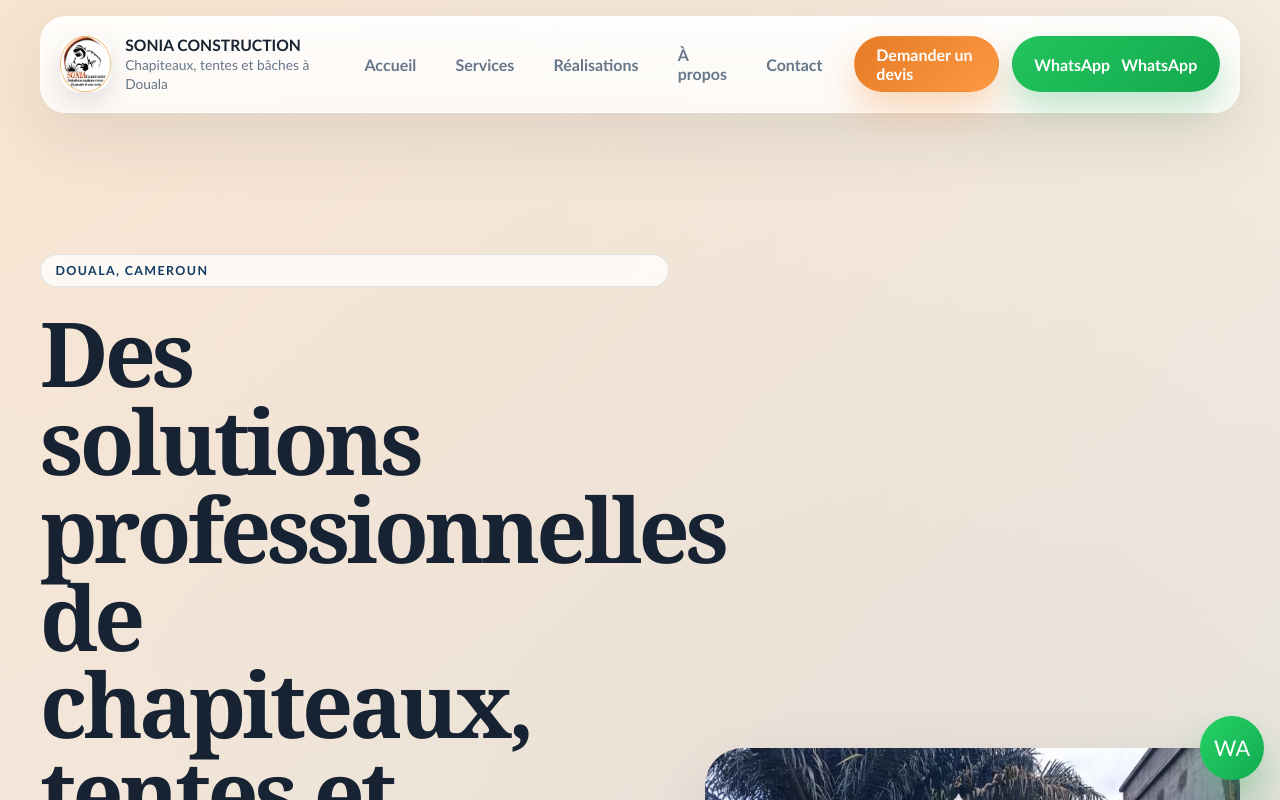
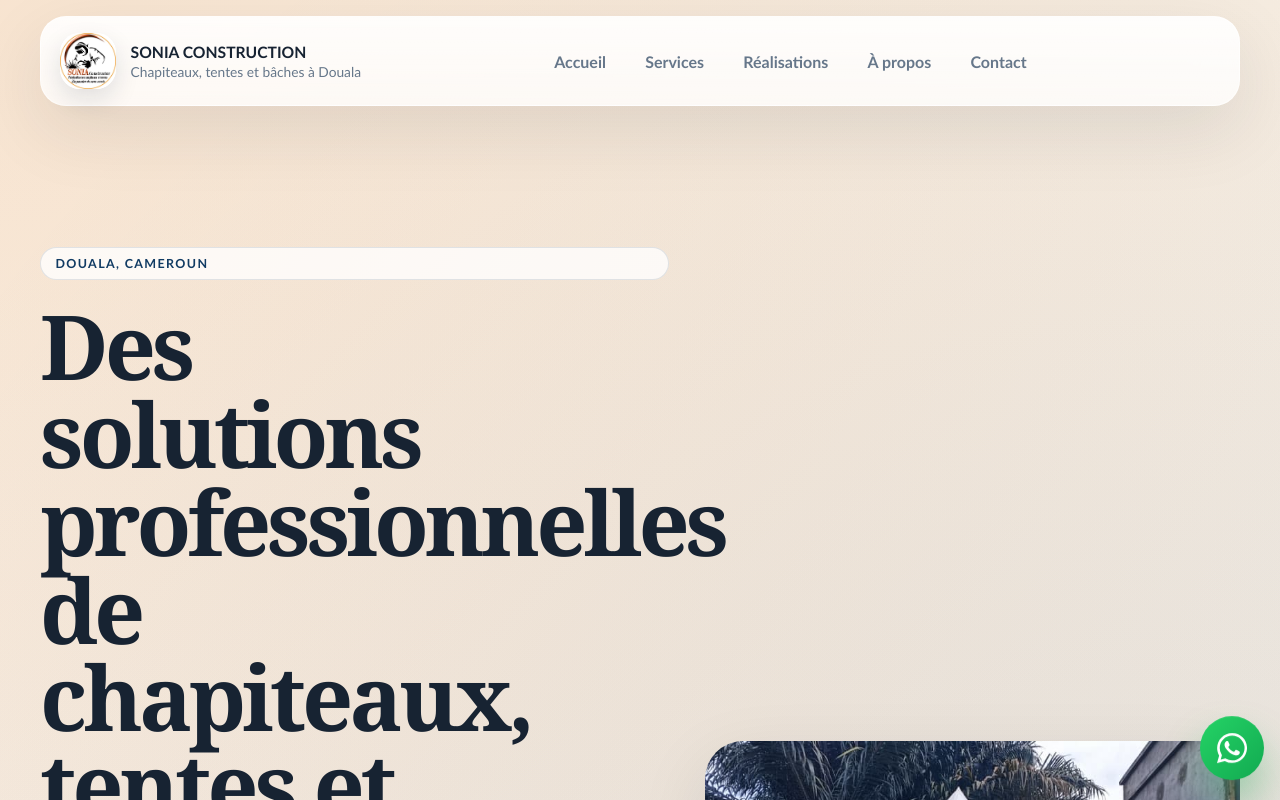
Before and after one commit to larrypops/sonia-construction, a Next.js app: page / in a window 1280 px wide. Shown: the top 800 px of the page. Built offline with nearby package versions, Linux system fonts and the light colour scheme.

Commit message:
Simplify header and use WhatsApp logo

```diff
--- a/components/Header.tsx
+++ b/components/Header.tsx
@@ -4,7 +4,6 @@ import Image from "next/image";
 import Link from "next/link";
 import { AnimatePresence, motion } from "framer-motion";
 import { useState } from "react";
-import WhatsAppButton from "@/components/WhatsAppButton";
 import { navigationLinks } from "@/lib/site";
 
 export default function Header() {
@@ -33,10 +32,6 @@ export default function Header() {
           </nav>
 
           <div className="header-actions">
-            <Link href="/contact" className="btn btn-primary desktop-only">
-              Demander un devis
-            </Link>
-            <WhatsAppButton className="btn btn-whatsapp desktop-only" label="WhatsApp" />
             <button
               type="button"
               className="menu-toggle"
@@ -64,10 +59,6 @@ export default function Header() {
                     {link.label}
                   </Link>
                 ))}
-                <Link href="/contact" className="btn btn-primary" onClick={() => setIsOpen(false)}>
-                  Demander un devis
-                </Link>
-                <WhatsAppButton label="Écrire sur WhatsApp" />
               </nav>
             </motion.div>
           ) : null}
--- a/components/WhatsAppButton.tsx
+++ b/components/WhatsAppButton.tsx
@@ -20,7 +20,21 @@ export default function WhatsAppButton({
       className={floating ? "floating-whatsapp" : className}
       aria-label="Contacter Sonia Construction sur WhatsApp"
     >
-      {floating ? "WA" : <>WhatsApp <span>{label}</span></>}
+      {floating ? (
+        <svg
+          aria-hidden="true"
+          viewBox="0 0 24 24"
+          width="30"
+          height="30"
+          fill="currentColor"
+        >
+          <path d="M20.52 3.48A11.86 11.86 0 0 0 12.07 0C5.48 0 .12 5.36.12 11.95c0 2.1.55 4.16 1.6 5.97L0 24l6.24-1.64a11.9 11.9 0 0 0 5.83 1.5h.01c6.58 0 11.94-5.36 11.94-11.95 0-3.19-1.24-6.18-3.5-8.43ZM12.08 21.84h-.01a9.9 9.9 0 0 1-5.04-1.38l-.36-.21-3.7.97.99-3.61-.24-.37a9.88 9.88 0 0 1-1.52-5.29c0-5.47 4.45-9.92 9.93-9.92 2.65 0 5.14 1.03 7.01 2.91a9.86 9.86 0 0 1 2.9 7c0 5.48-4.45 9.93-9.92 9.93Zm5.44-7.41c-.3-.15-1.77-.87-2.05-.97-.27-.1-.47-.15-.67.15-.2.3-.77.97-.95 1.17-.17.2-.35.22-.65.07-.3-.15-1.25-.46-2.38-1.47-.88-.78-1.47-1.75-1.65-2.05-.17-.3-.02-.46.13-.6.14-.14.3-.35.45-.52.15-.18.2-.3.3-.5.1-.2.05-.37-.02-.52-.07-.15-.67-1.62-.92-2.22-.24-.58-.49-.5-.67-.5h-.57c-.2 0-.52.08-.8.37-.27.3-1.05 1.02-1.05 2.5 0 1.47 1.08 2.9 1.23 3.1.15.2 2.12 3.24 5.13 4.54.72.31 1.29.5 1.73.64.73.23 1.4.2 1.93.12.59-.09 1.77-.72 2.02-1.41.25-.7.25-1.29.17-1.42-.07-.12-.27-.2-.57-.35Z" />
+        </svg>
+      ) : (
+        <>
+          WhatsApp <span>{label}</span>
+        </>
+      )}
     </Link>
   );
 }
```
